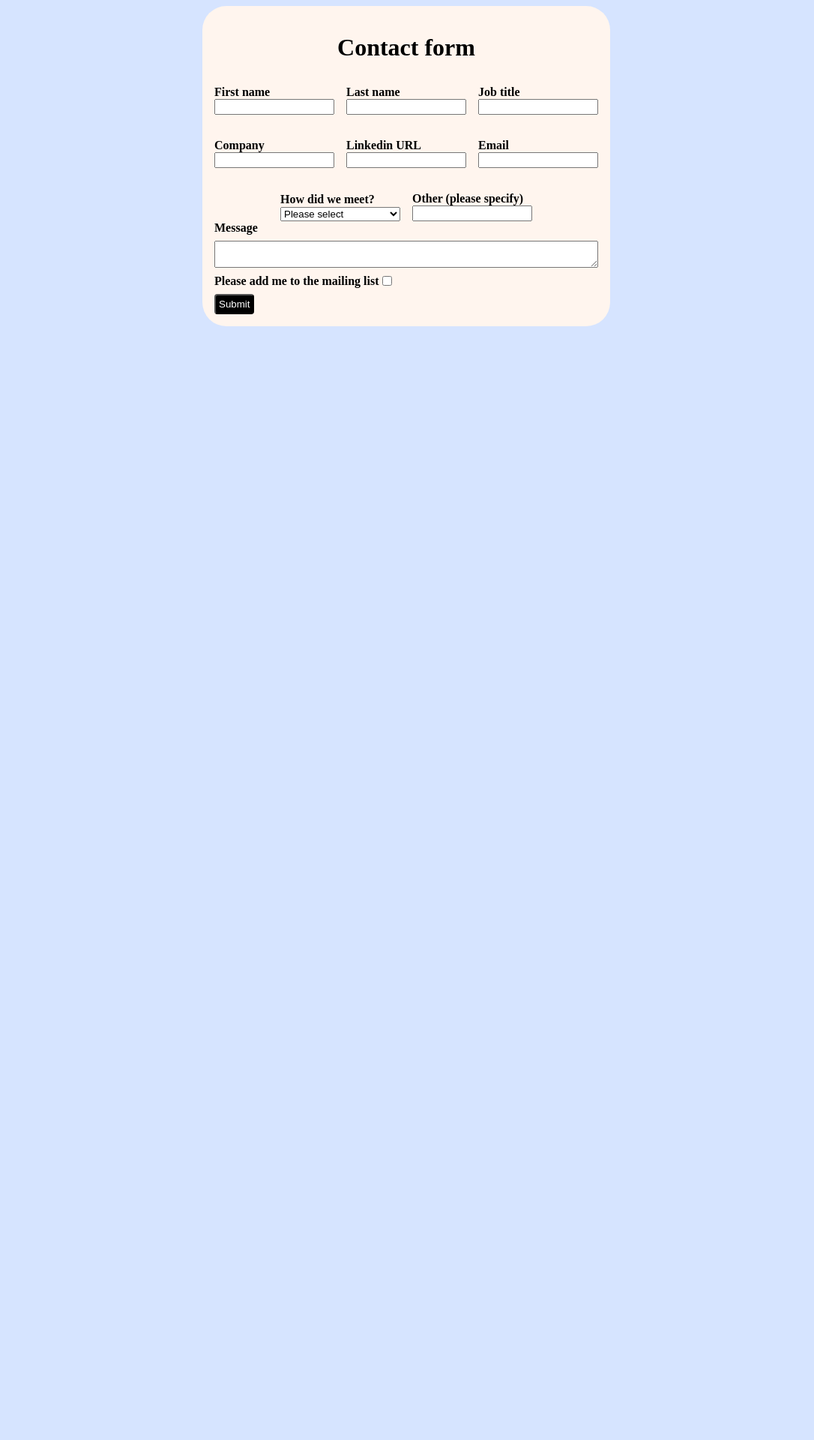
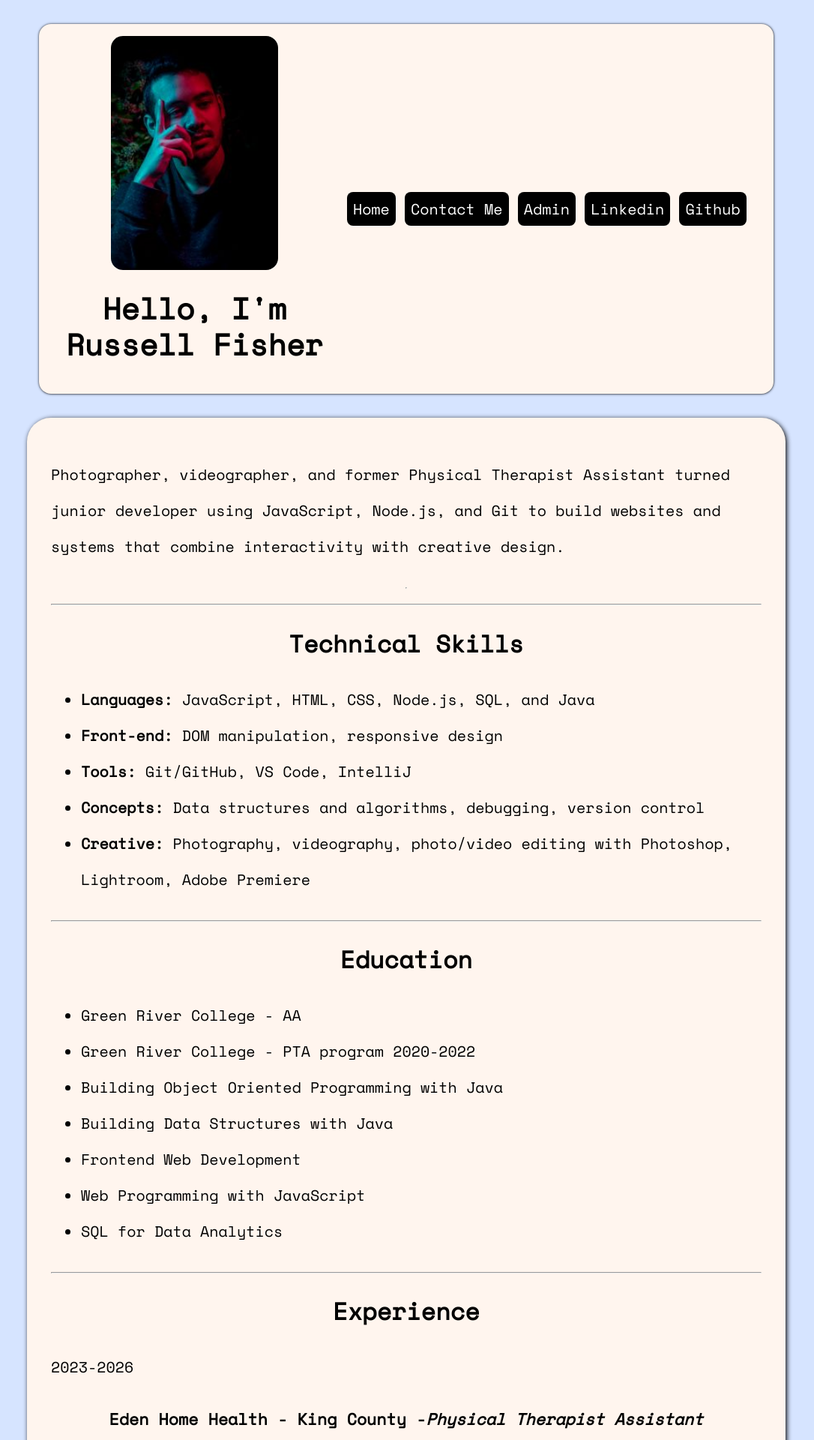
Before and after one commit to RoughHouseRandy/resume_contact_form, a Node server app: page / in a window 1280 px wide. Shown: the top 1920 px of the page at 75% size, without its empty margins (98-1184 px from the left). Before the commit the page ends 435 px from the top, so only its background shows below. Run offline with Node 20, Linux system fonts and the light colour scheme.

Commit message:
Added partials for navigation, changed home to resume page, updated style sheets for each page, and created admin page with table for stored contacts

```diff
--- a/app.js
+++ b/app.js
@@ -15,13 +15,16 @@ app.use(express.urlencoded({extended: true}));
 app.get('/', (req,res) => {
     res.render('home');
 });
+app.get('/contact', (req,res) => {
+    res.render('contact');
+});
 
 app.get('/confirm', (req,res) => {
     res.render('confirm');
 });
 
 app.get('/admin', (req,res) => {
-    res.json(contacts);
+    res.render('admin', {contacts});
 });
 
 app.post('/submit-contact', (req,res) => {
@@ -33,7 +36,7 @@ app.post('/submit-contact', (req,res) => {
     contacts.push(contact);
     console.log(contacts);
 
-    res.redirect('confirm');
+    res.render('confirm', {contact});
 });
 
 app.listen(PORT, () => {
--- a/public/js/scripts.js
+++ b/public/js/scripts.js
@@ -22,7 +22,7 @@ document.getElementById("contact-form").onsubmit = () => {
     let meet = document.getElementById("meeting").value;
     let specify = document.getElementById("specify").value.trim();
     let linkedInUrl = document.getElementById("linked").value.trim();
-    let emailFormatButton = document.getElementsByName("email-format");
+    let emailFormatButton = document.getElementsByName("emailformat");
     let formatSelected = false;
 
     //Regex formats for email and url inputs
--- a/public/styles/confirm.css
+++ b/public/styles/confirm.css
@@ -13,7 +13,9 @@ h1 {
 
 nav {
     display:flex;
+    flex-wrap:wrap;
     justify-content:center;
+    gap:1rem;
 }
 
 nav a {
@@ -33,6 +35,7 @@ nav a:hover {
 main {
     background-color:var(--secondary-color);
     display:flex;
+    flex-direction:column;
     justify-content:center;
     width:fit-content;
     margin:0 auto;
--- /dev/null
+++ b/public/styles/resumestyle.css
@@ -0,0 +1,116 @@
+
+:root {
+    --primary-color:rgb(214, 228, 255);
+    --secondary-color:seashell;
+    --default-fontsize:1.25rem;
+    --default-sectionfont:2rem;
+    --default-jobfont:1.35rem;
+}
+
+h2 {
+    font-size:var(--default-sectionfont);
+}
+h3 {
+    white-space:nowrap;
+    font-size:var(--default-jobfont)
+}
+body {
+    background-color:var(--primary-color);
+    font-family:"Space Mono", monospace, sans-serif;
+    font-size:var(--default-fontsize);
+    line-height:3rem;
+}
+
+#header {
+    display:flex;
+    justify-content:center;
+    align-items:center;
+    gap:2rem;
+    margin:2rem auto;
+    background-color:var(--secondary-color);
+    width:75%;
+    padding:1rem;
+    border-radius:1rem;
+    box-shadow:.01rem .01rem .2rem 0rem;
+    text-align:center;
+}
+#header img {
+    border-radius:1rem;
+    width:65%;
+}
+#header-card {
+    display:flex;
+    align-items:center;
+    flex-direction:column-reverse;
+    overflow-wrap:break-word;
+}
+
+a {
+    background-color:black;
+    color:white;
+    text-decoration:none;
+    border-radius:.5rem;
+    border:1rem;
+    padding:.5rem;
+    width:8rem;
+}
+
+a:hover, a:focus {
+    color:lightskyblue;
+}
+
+#header-links {
+    display:flex;
+    flex-direction:column;
+    justify-content:space-between;
+    align-items:center;
+}
+
+#main {
+    background-color:var(--secondary-color);
+    padding:2rem;
+    border-radius:2rem;
+    box-shadow:.1rem .1rem .4rem 0rem;
+    display:flex;
+    flex-direction:column;
+    width:75%;
+    margin: 0 auto;
+    overflow-wrap:break-word;
+}
+#main h2 , h3 {
+    display:flex;
+    justify-content:center;
+}
+
+
+@media (max-width:1180px) {
+     h3 {
+        white-space:wrap;
+        padding:7px;
+    }
+}
+
+@media (max-width:640px){
+    :root {
+    --default-fontsize:1rem;
+    --default-sectionfont:1rem;
+    --default-jobfont:1rem;
+}
+    #header {
+        width:80%;
+        padding:3rem;
+    }
+
+    #header img{
+        width:100%
+    }
+
+    #main{
+        width:80%;
+    }
+
+    h1{
+        text-align:left;
+    }
+
+}
--- a/public/styles/styles.css
+++ b/public/styles/styles.css
@@ -100,3 +100,37 @@ button {
     background-color: black;
     color:white;
 }
+
+nav {
+    display:flex;
+    flex-wrap:wrap;
+    justify-content:center;
+    align-items:center;
+    gap:1rem;
+}
+
+nav a {
+    background-color:black;
+    color:white;
+    text-decoration:none;
+    padding:1rem;
+    border-radius:1rem;
+    margin-bottom:2rem;
+}
+
+nav a:hover {
+    background-color:aquamarine;
+    color:blue;
+}
+
+#main-contacts{
+    background-color:var(--secondary-color);
+    padding:2rem;
+    border-radius:2rem;
+    box-shadow:.1rem .1rem .4rem 0rem;
+    display:flex;
+    flex-direction:column;
+    width:100%;
+    margin: 0 auto;
+    overflow-wrap:break-word;
+}
--- a/views/home.ejs
+++ b/views/home.ejs
@@ -3,93 +3,86 @@
 <head>
     <meta charset="UTF-8">
     <meta name="viewport" content="width=device-width, initial-scale=1.0">
-    <link rel="icon" href="images/envelope.png">
-    <link rel="stylesheet" href="styles/styles.css">
-    <script src="js/scripts.js" defer></script>
-    <title>Contact Form</title>
+    <title>Russell Fisher's Resume</title>
+    <link rel="icon" href="images/camera.png">
+    <link rel="stylesheet" href="styles/resumestyle.css">
+    <link rel="preconnect" href="https://fonts.googleapis.com">
+    <link rel="preconnect" href="https://fonts.gstatic.com" crossorigin>
+    <link href="https://fonts.googleapis.com/css2?family=Rock+Salt&family=Space+Mono&display=swap" rel="stylesheet">
 </head>
 <body>
+    <header>
+        <div id="header">
+            <div id="header-card">
+            <h1>Hello, I'm<br> Russell Fisher</h1>
+            <img src="images/me.jpg" alt="a colorful portrait of a man looking to the right of the frame">
+            </div>
+            <div id="header-links">
+                 <%- include ('partials/navigation') %>
+            </div>
+        </div>
+    </header>
     <main>
         <div id="main">
-         <!-- Form -->
-            <form id="contact-form" action="/submit-contact" method="post" novalidate>
-                <h1>Contact form</h1>
-                <!-- First row-->
-                <div class="section">
-                    <div class="field">
-                        <span class="err" id="err-fname">First name required</span>
-                        <label for="fname">First name
-                            <input type="text" name="fname" id="fname">
-                        </label>
-                    </div>
-                    <div class="field">
-                        <span class="err" id="err-lname">Last name required</span>
-                        <label for="lname">Last name
-                            <input type="text" name="lname" id="lname">
-                        </label>
-                    </div>
-                        <label for="job-title">Job title
-                            <input type="text" name="job-title" id="job-title">
-                        </label>
-
-                </div>
-                <!-- Second row -->
-                <div class="section">
-                    <label for="company">Company
-                        <input type="text" name="company" id="company">
-                    </label>
-                    <div class="field">
-                        <span class="err" id="url-err">URL must start with "https://linkedin.com/in/"</span>
-                        <label for="linked">Linkedin URL
-                            <input type="url" name="linked" id="linked">
-                        </label>
-                    </div>
-                    <div class="field">
-                        <span class="err" id="email-err">Please add a valid email (example@mail.com)</span>
-                        <label for="email">Email
-                            <input type="email" name="email" id="email">
-                        </label>
-                    </div>
-                </div>
-                <!-- Meeting type -->
-                <div id="meet">
-                    <div class="field">
-                        <span class="err" id="meet-err">Select how we met</span>
-                        <label for="meeting">How did we meet?</label>
-                            <select id="meeting" name="meeting">
-                                <option value="none"> Please select </option>
-                                <option value="school">School</option>
-                                <option value="internship">Internship</option>
-                                <option value="work">Work</option>
-                                <option value="mutual">Mutual friend</option>
-                                <option value="other">Other</option>
-                            </select>
-                    </div>
-                    <div class="field">
-                        <span class="err" id="other-err">Other selected, please enter how we met.</span>
-                        <label for="specify"> Other (please specify)
-                            <input type="text" name="specify" id="specify">
-                        </label>
-                    </div>
-                </div>
-                <div id="last">
-                    <!-- Message field -->
-                    <label for="message">Message</label>
-                    <textarea id="message" name="message"></textarea>
-                    <!-- Check box -->
-                    <div id="checkbox-field">
-                        <label for="add">Please add me to the mailing list</label>
-                        <input type="checkbox" id="add" name="add">
-                    </div>
-                    <div id="radial">
-                        <span class="err" id="email-format-err">Mailing list checked, please select a format</span>
-                        <span id="email-label"> Choose an email format</span>
-                        <label for="html-format"><input type="radio" id="html-format" name="email-format" value="html"> HTML</label>
-                        <label for="text-format"><input type="radio"  id="text-format" name="email-format" value="text"> Text</label>
-                    </div>
-                    <button type="submit">Submit</button>
-                </div>
-        </form>
+            <p id="summary"> Photographer, videographer, and former Physical Therapist Assistant turned junior developer using JavaScript, Node.js, and Git to build websites and systems that combine interactivity with creative design.</p>
+            <hr>
+            <div class="technical">
+                <hr>
+                <h2>Technical Skills</h2>
+                <ul>
+                    <li><b>Languages:</b> JavaScript, HTML, CSS, Node.js, SQL, and Java</li>
+                    <li><b>Front-end:</b> DOM manipulation, responsive design</li>
+                    <li><b>Tools:</b> Git/GitHub, VS Code, IntelliJ</li>
+                    <li><b>Concepts:</b> Data structures and algorithms, debugging, version control</li>
+                    <li><b>Creative:</b> Photography, videography, photo/video editing with Photoshop, Lightroom, Adobe Premiere</li>
+                </ul>
+            </div>
+            <div id="education">
+                <hr>
+                <h2>Education</h2>
+                <ul>
+                    <li>Green River College - AA</li>
+                    <li>Green River College - PTA program 2020-2022</li>
+                    <li>Building Object Oriented Programming with Java</li>
+                    <li>Building Data Structures with Java</li>
+                    <li>Frontend Web Development</li>
+                    <li>Web Programming with JavaScript</li>
+                    <li>SQL for Data Analytics</li>
+                </ul>
+            </div>
+            <div class="jobs">
+                <hr>
+                <h2>Experience</h2>
+                <p>2023-2026</p>
+                <h3>Eden Home Health - King County - <em>Physical Therapist Assistant</em></h3>
+                <ul>
+                    <li>Administer tests and measures</li>
+                    <li>Develop exercise programs</li>
+                    <li>Document patient progress</li>
+                    <li>Patient/caregiver training for using adaptive equipment and transfers</li>
+                    <li>Patient/caregiver education for independent exercise programs</li>
+                </ul>
+            </div>
+            <div class="jobs">
+                <p>2022-2023</p>
+                <h3>Olympic Sports & Spine - Puyallup  - <em>Physical Therapist Assistant</em></h3>
+                <ul>
+                    <li>Administer testing for strength, range of motion, and balance</li>
+                    <li>Develop exercise programs</li>
+                    <li>Document patient progress</li>
+                    <li>Apply biophysical agents & mechanical modalities</li>
+                </ul>
+            </div>
+            <div class="jobs">
+                <p>2016-2020</p>
+                <h3>Ronin Training - Maple Valley, Covington - <em>Certified Physical Trainer</em></h3>
+                <ul>
+                    <li>Taught adult fitness classes</li>
+                    <li>Taught fitness fundamentals classes for adults and teens</li>
+                    <li>Lead coach for parkour program</li>
+                    <li>Designed workouts and training cycles</li>
+                </ul>
+            </div>
         </div>
     </main>
 </body>
--- /dev/null
+++ b/views/partials/navigation.ejs
@@ -0,0 +1,17 @@
+<!DOCTYPE html>
+<html lang="en">
+<head>
+    <meta charset="UTF-8">
+    <meta name="viewport" content="width=device-width, initial-scale=1.0">
+    <title>Document</title>
+</head>
+<body>
+        <nav>
+            <a href="/">Home</a>
+            <a href="/contact">Contact Me</a>
+            <a href="/admin">Admin</a>
+            <a href="https://www.linkedin.com/in/russell-fisher-399527135/?isSelfProfile=true">Linkedin</a>
+            <a href="https://github.com/RoughHouseRandy">Github</a>
+        </nav>
+</body>
+</html>
```
Also changed, not shown: views/admin.ejs (added, +63 -0 lines), views/confirm.ejs (+11 -4 lines), views/contact.ejs (added, +97 -0 lines), public/images/camera.png (added), public/images/me.jpg (added).
